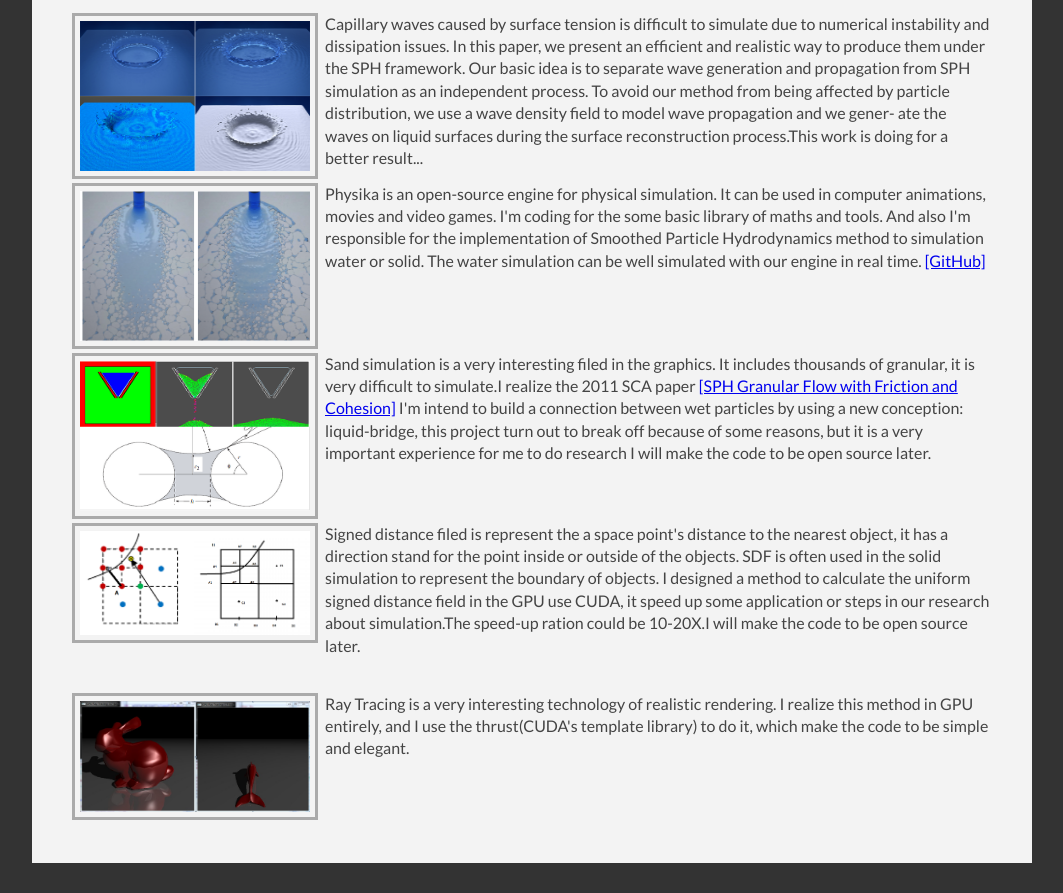
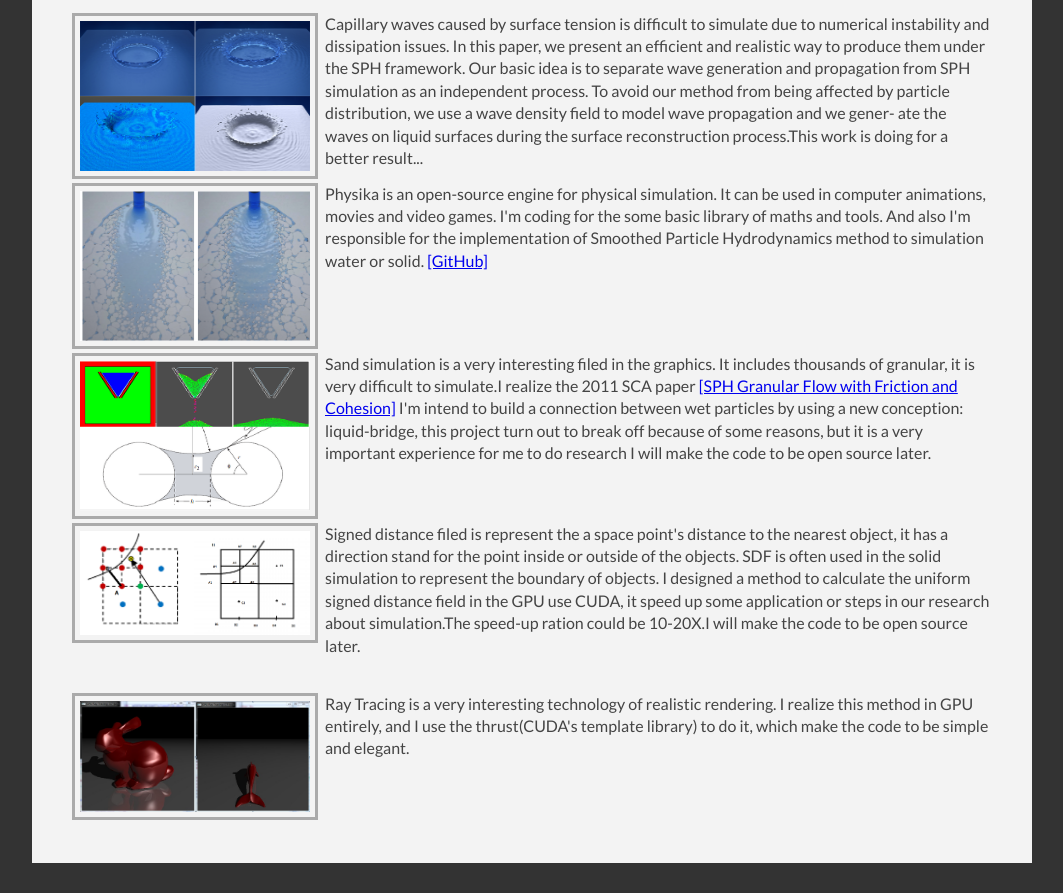
Before and after one commit to Vovery/vovery.github.com, a plain HTML site: page index.html in a window 1280 px wide. Shown: the part 950-1843 px from the top of the page, without its empty margins (108-1171 px from the left). Drawn offline with Linux system fonts and the light colour scheme.

Commit message:
mod index

```diff
--- a/index.html
+++ b/index.html
@@ -102,7 +102,7 @@ process.This work is doing for a better result...</p>
             <div class="paperInfo">
               <p>
 			  Physika is an open-source engine for physical simulation. It can be used in computer animations, movies and video games. I'm coding for the some basic library of maths and tools.
-			  And also I'm responsible for the implementation of Smoothed Particle Hydrodynamics method to simulation water or solid. The water simulation can be well simulated with our engine in real time.
+			  And also I'm responsible for the implementation of Smoothed Particle Hydrodynamics method to simulation water or solid.
 			  <a href="https://github.com/FeiZhu/Physika">[GitHub]</a>
 			</p>
             </div>
```
